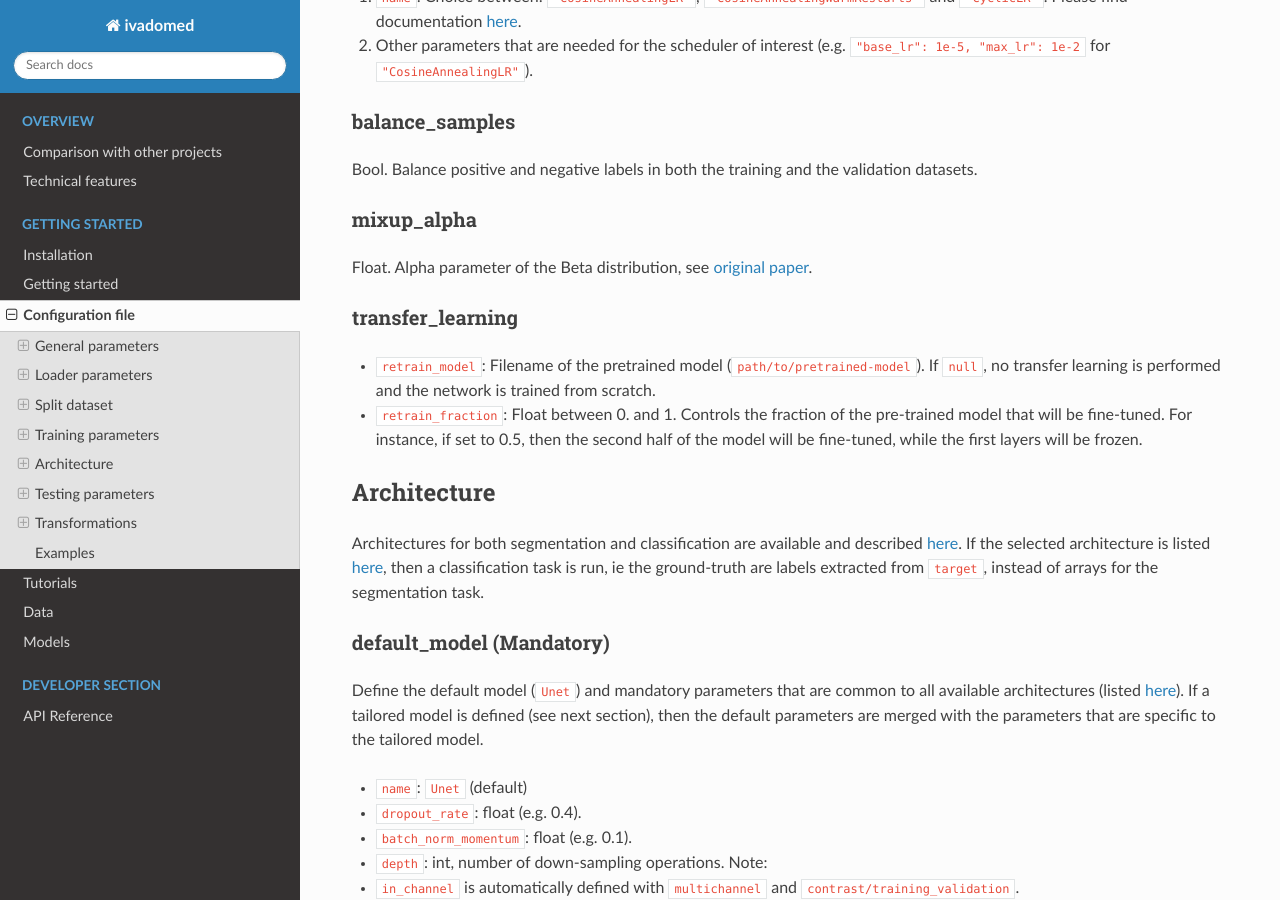
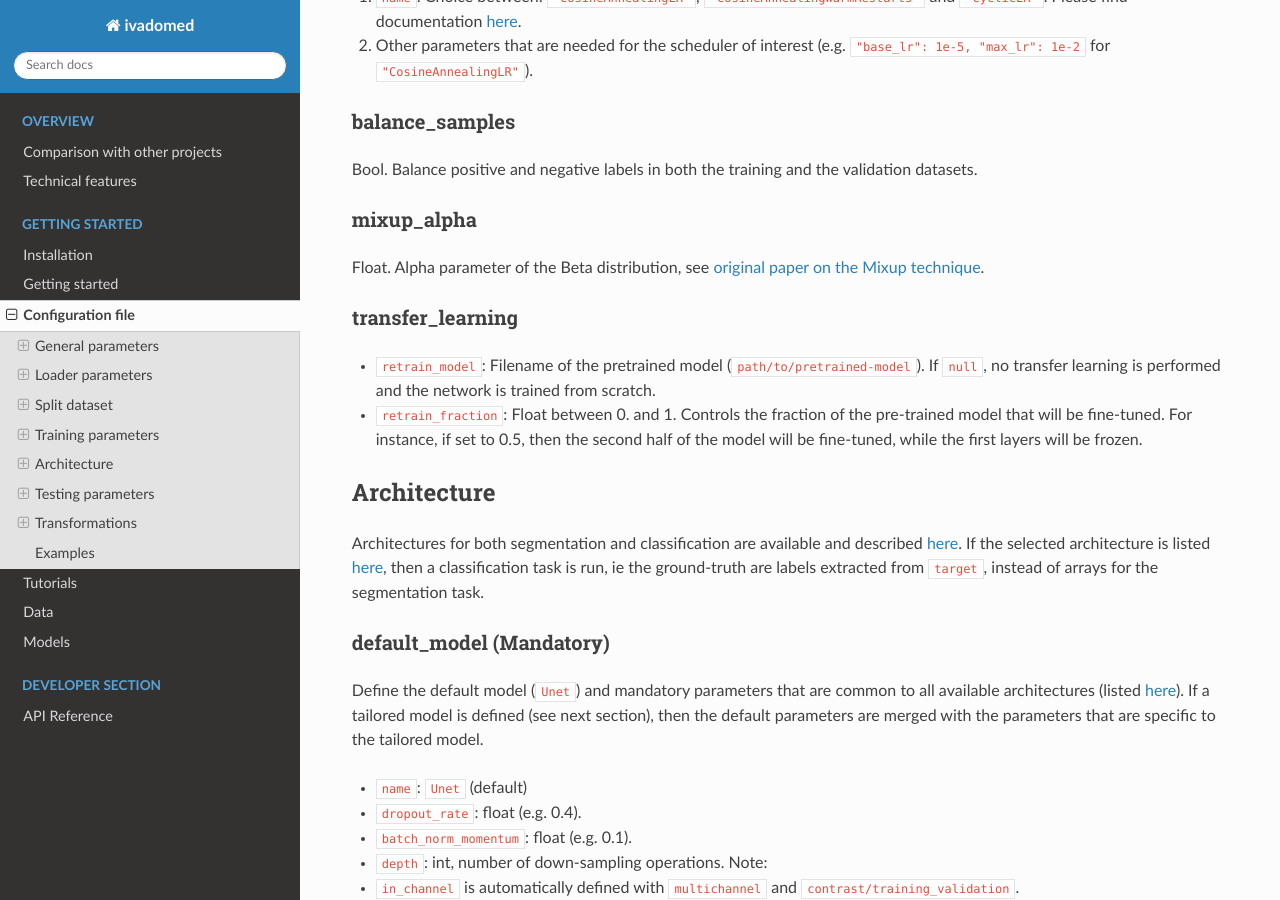
Before and after one commit to ivadomed/ivadomed, a Sphinx documentation site: the page built from docs/source/configuration_file.md, in a window 1280 px wide and 900 px high, scrolled down 3205 px. Built offline with Sphinx 7.4.7 and the Read the Docs theme 2.0.0, drawn with Linux system fonts in a browser that asks for light colours.

Commit message:
Update docs/source/configuration_file.md
Co-authored-by: Julien Cohen-Adad <jcohen@polymtl.ca>

```diff
--- a/docs/source/configuration_file.md
+++ b/docs/source/configuration_file.md
@@ -88,7 +88,7 @@ Strictly positive integer.
 Bool. Balance positive and negative labels in both the training and the validation datasets.
 
 #### mixup_alpha
-Float. Alpha parameter of the Beta distribution, see [original paper](https://arxiv.org/abs/1710.09412).
+Float. Alpha parameter of the Beta distribution, see [original paper on the Mixup technique](https://arxiv.org/abs/1710.09412).
 
 #### transfer_learning
 - `retrain_model`: Filename of the pretrained model (`path/to/pretrained-model`). If `null`, no transfer learning is performed and the network is trained from scratch.
```
